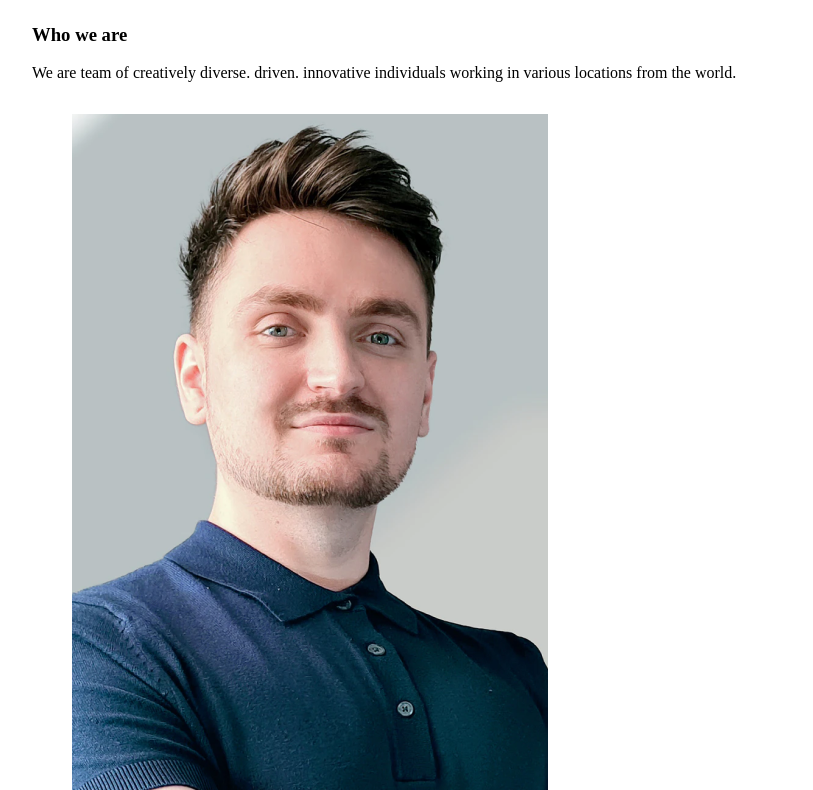
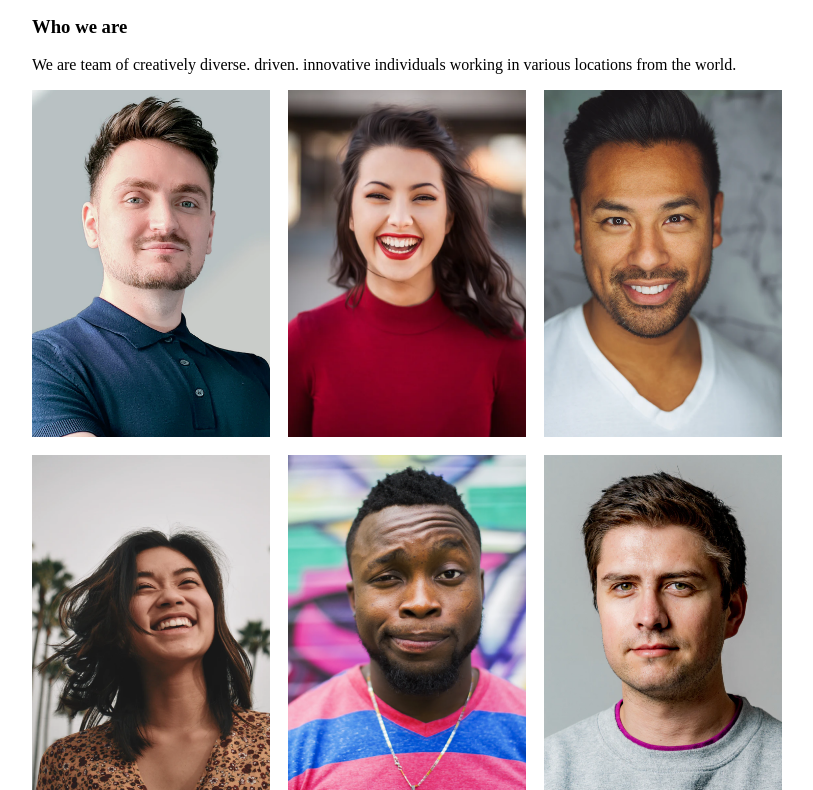
Before and after one commit to shanmukhrvl/my-team-page, a plain HTML site: page index.html in a window 1280 px wide. Shown: the part 70-860 px from the top of the page, without its empty margins (233-1046 px from the left). Drawn offline with Linux system fonts and the light colour scheme.

Commit message:
style: gallery displayed as grid

```diff
--- a/index.html
+++ b/index.html
@@ -20,12 +20,12 @@
       </section>
 
       <section class="gallery">
-          <figure class="item photo-1"><img src="./images/photo1.png" alt="teammate 1"></figure>
-          <figure class="item photo-2"><img src="./images/photo2.png" alt="teammate 2"></figure>
-          <figure class="item photo-3"><img src="./images/photo3.png" alt="teammate 3"></figure>
-          <figure class="item photo-4"><img src="./images/photo4.png" alt="teammate 4"></figure>
-          <figure class="item photo-5"><img src="./images/photo5.png" alt="teammate 5"></figure>
-          <figure class="item photo-6"><img src="./images/photo6.png" alt="teammate 6"></figure>
+          <figure class="gallery__item gallery__item--1"><img src="./images/photo1.png" alt="teammate 1" class="gallery__img"></figure>
+          <figure class="gallery__item gallery__item--2"><img src="./images/photo2.png" alt="teammate 2" class="gallery__img"></figure>
+          <figure class="gallery__item gallery__item--3"><img src="./images/photo3.png" alt="teammate 3" class="gallery__img"></figure>
+          <figure class="gallery__item gallery__item--4"><img src="./images/photo4.png" alt="teammate 4" class="gallery__img"></figure>
+          <figure class="gallery__item gallery__item--5"><img src="./images/photo5.png" alt="teammate 5" class="gallery__img"></figure>
+          <figure class="gallery__item gallery__item--6"><img src="./images/photo6.png" alt="teammate 6" class="gallery__img"></figure>
       </section>
 
       <footer class="footer"><p>shanmukhrvl @ DevChallenges.io</p></footer>
--- a/styles.css
+++ b/styles.css
@@ -8,10 +8,18 @@ html {
     box-sizing: inherit;
 }
 
+body {
+    margin: 0;
+}
+
 .container {
+    display: flex;
+    flex-direction: column;
     width: 90%;
     max-width: 750px;
     margin: 0 auto;
+    height: 100vh;
+    max-height: 100%;
 }
 
 .header {
@@ -19,6 +27,24 @@ html {
     flex-direction: column;
 }
 
+.gallery {
+    display: grid;
+    grid-template-columns: repeat(3, 1fr);
+    grid-template-rows: repeat(2, 1fr);
+    grid-gap: 1.125rem;
+}
+
+.gallery__item {
+    margin: 0;
+}
+
+.gallery__img {
+    width: 100%;
+    height: 100%;
+    object-fit: cover;
+    display: block;
+}
+
 .footer {
     text-align: center;
     margin-top: auto;
```
